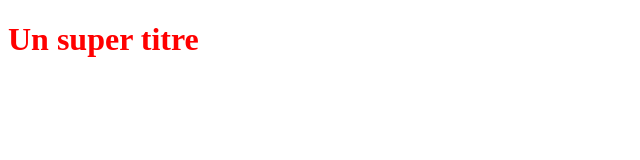
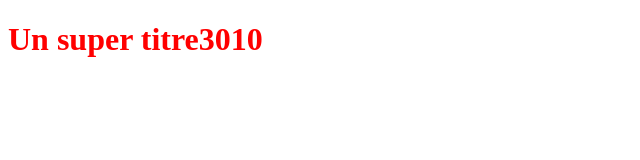
Before and after one commit to azouzfat/AzizProject, a plain HTML site: page index.html in a window 1280 px wide. Shown: the whole page, without its empty margins (0-640 px from the left). Drawn offline with Linux system fonts and the light colour scheme.

Commit message:
Ajout fichier version2

```diff
--- a/index.html
+++ b/index.html
@@ -5,6 +5,6 @@
    <link rel="stylesheet" type="text/css" href="styles.css">
 </head>
 <body>
-   <h1>Un super titre</h1>
+   <h1>Un super titre3010</h1>
 </body>
 </html>
```
